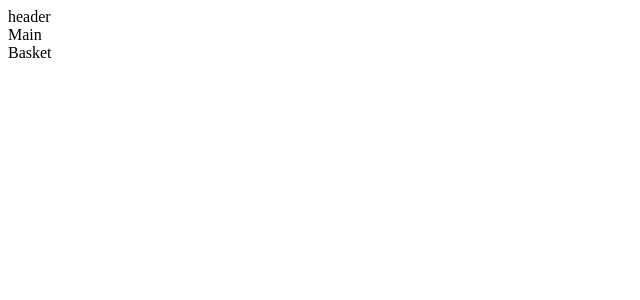
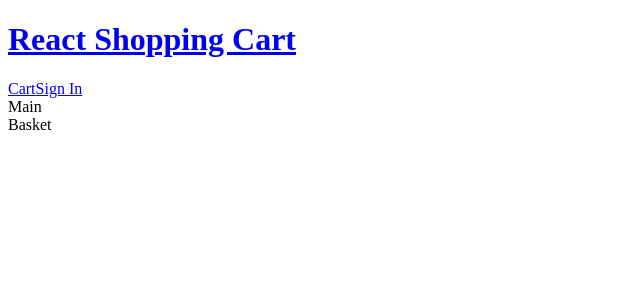
Before and after one commit to theS3Interdev/shopping-cart, a React (Vite) app: page / in a window 1280 px wide. Shown: the top 300 px of the page, without its empty margins (0-640 px from the left). Built offline with nearby package versions, Linux system fonts and the light colour scheme.

Commit message:
feat: create header component

```diff
--- a/src/components/header.tsx
+++ b/src/components/header.tsx
@@ -1,5 +1,18 @@
 const Header = () => {
-	return <div>header</div>;
+	return (
+		<header>
+			<div>
+				<a href="/">
+					<h1>React Shopping Cart</h1>
+				</a>
+			</div>
+
+			<div>
+				<a href="#">Cart</a>
+				<a href="#">Sign In</a>
+			</div>
+		</header>
+	);
 };
 
 export default Header;
```
